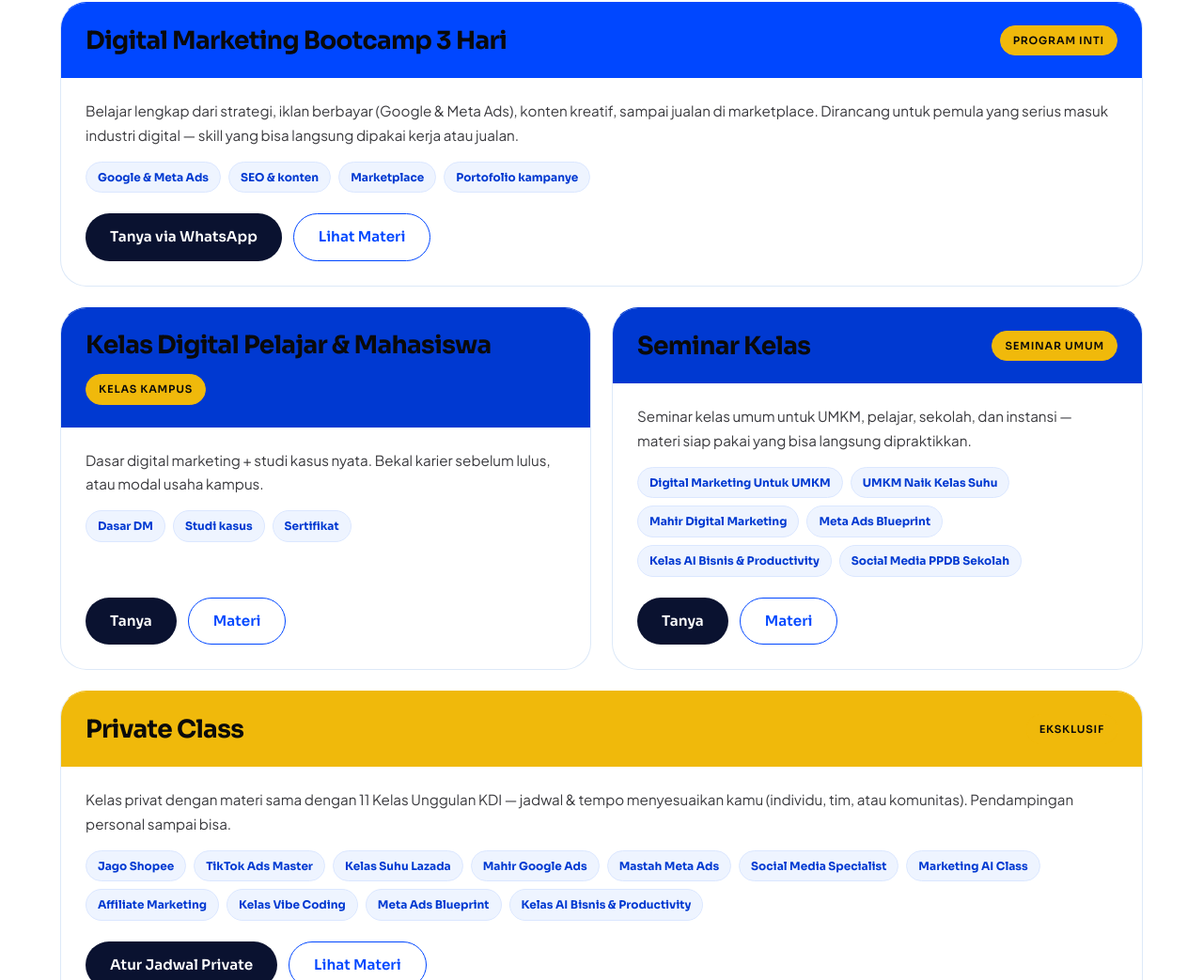
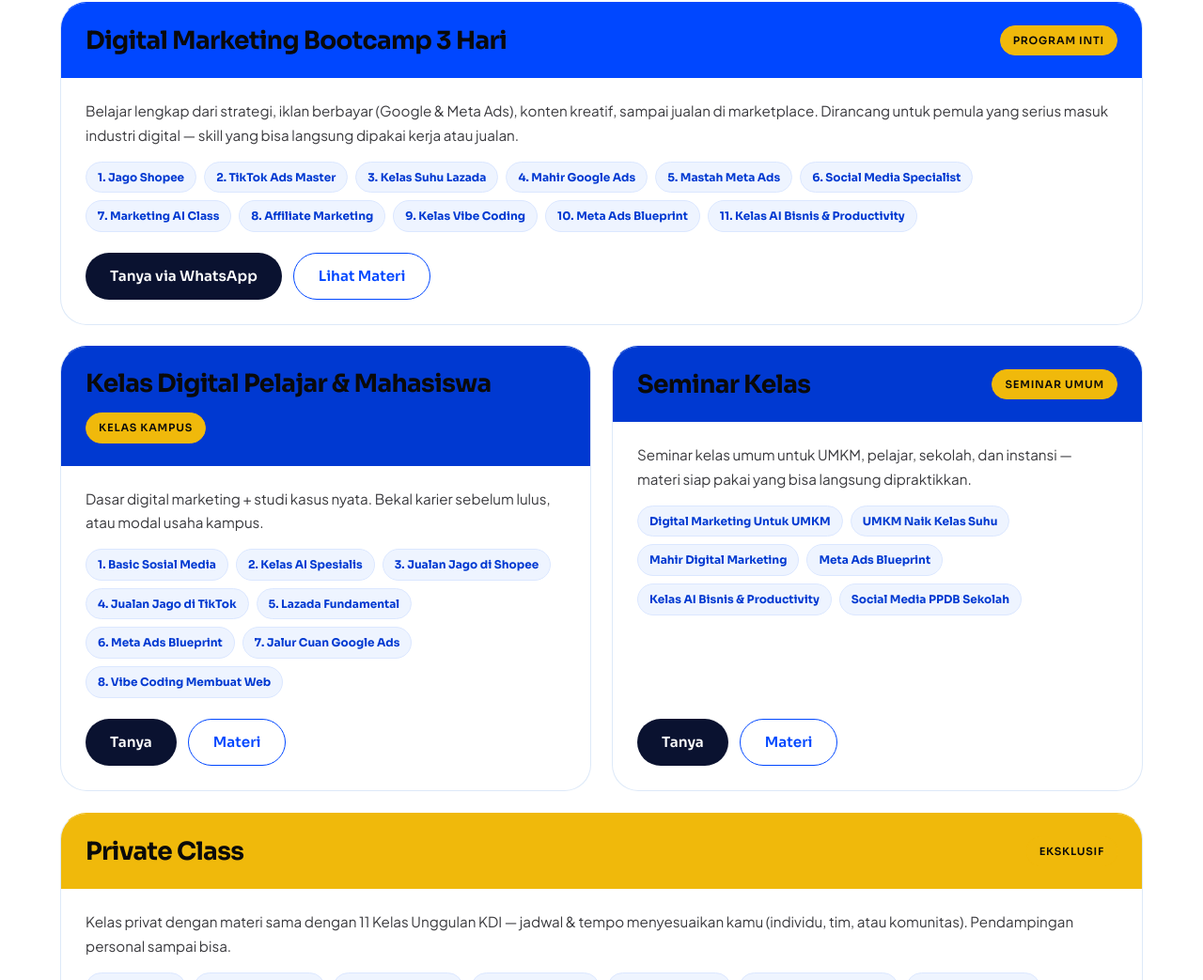
Before and after one commit to indonesiakampusdigital-maker/kampusdigitalindonesia, a plain HTML site: page index.html in a window 1280 px wide. Shown: the part 2468-3511 px from the top of the page at 94% size. Drawn offline with Linux system fonts and the light colour scheme.

Commit message:
Update: tambah daftar kelas Bootcamp 3 Hari (11 kelas) & Kelas Pelajar-Mahasiswa (8 kelas)

```diff
--- a/index.html
+++ b/index.html
@@ -259,10 +259,17 @@
               marketplace. Dirancang untuk pemula yang serius masuk industri digital — skill yang bisa langsung dipakai
               kerja atau jualan.</p>
             <ul class="prog__facts">
-              <li>Google &amp; Meta Ads</li>
-              <li>SEO &amp; konten</li>
-              <li>Marketplace</li>
-              <li>Portofolio kampanye</li>
+              <li>1. Jago Shopee</li>
+              <li>2. TikTok Ads Master</li>
+              <li>3. Kelas Suhu Lazada</li>
+              <li>4. Mahir Google Ads</li>
+              <li>5. Mastah Meta Ads</li>
+              <li>6. Social Media Specialist</li>
+              <li>7. Marketing AI Class</li>
+              <li>8. Affiliate Marketing</li>
+              <li>9. Kelas Vibe Coding</li>
+              <li>10. Meta Ads Blueprint</li>
+              <li>11. Kelas AI Bisnis &amp; Productivity</li>
             </ul>
             <div class="prog__actions"><a class="btn btn--dark" href="https://wa.me/6281225990300"
                 rel="noopener nofollow">Tanya via WhatsApp</a><a class="btn btn--outline" href="#materi">Lihat
@@ -275,9 +282,14 @@
             </div>
             <p>Dasar digital marketing + studi kasus nyata. Bekal karier sebelum lulus, atau modal usaha kampus.</p>
             <ul class="prog__facts">
-              <li>Dasar DM</li>
-              <li>Studi kasus</li>
-              <li>Sertifikat</li>
+              <li>1. Basic Sosial Media</li>
+              <li>2. Kelas AI Spesialis</li>
+              <li>3. Jualan Jago di Shopee</li>
+              <li>4. Jualan Jago di TikTok</li>
+              <li>5. Lazada Fundamental</li>
+              <li>6. Meta Ads Blueprint</li>
+              <li>7. Jalur Cuan Google Ads</li>
+              <li>8. Vibe Coding Membuat Web</li>
             </ul>
             <div class="prog__actions"><a class="btn btn--dark" href="https://wa.me/6281225990300"
                 rel="noopener nofollow">Tanya</a><a class="btn btn--outline" href="#materi">Materi</a></div>
```
